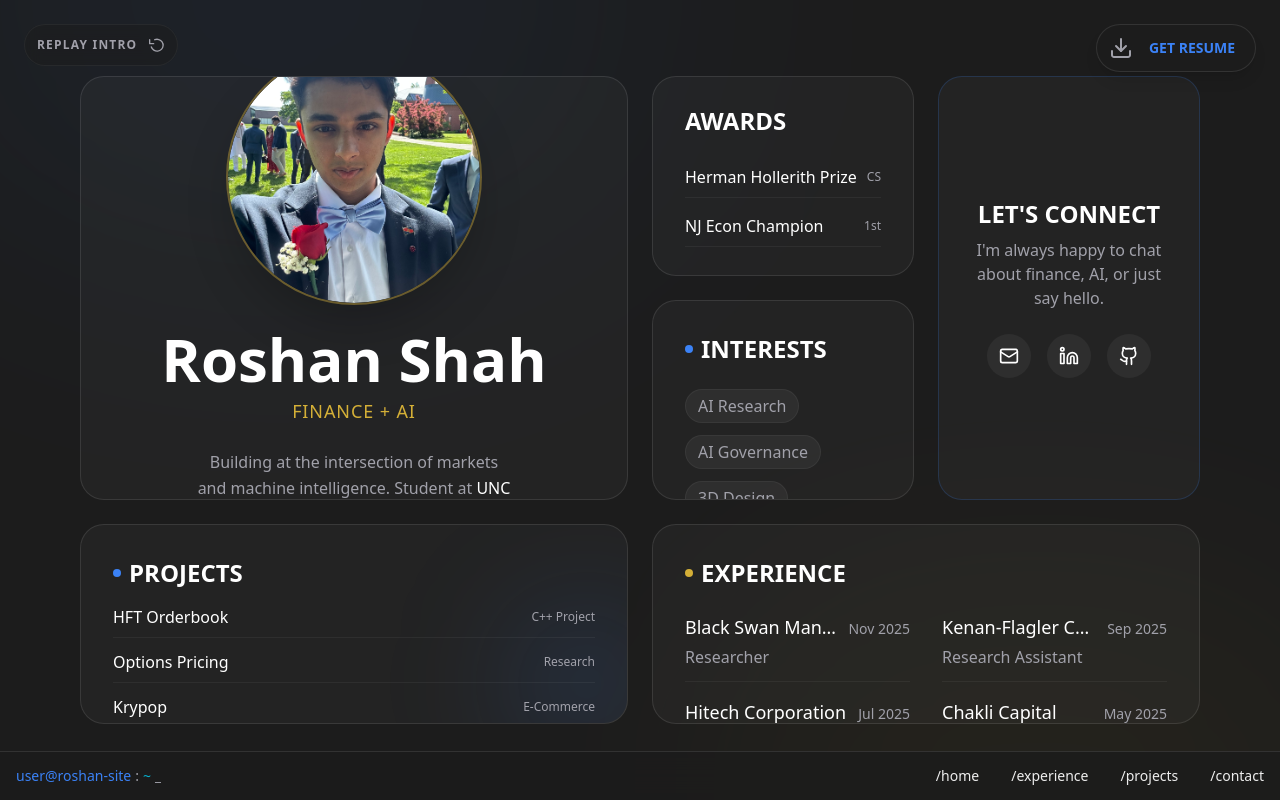
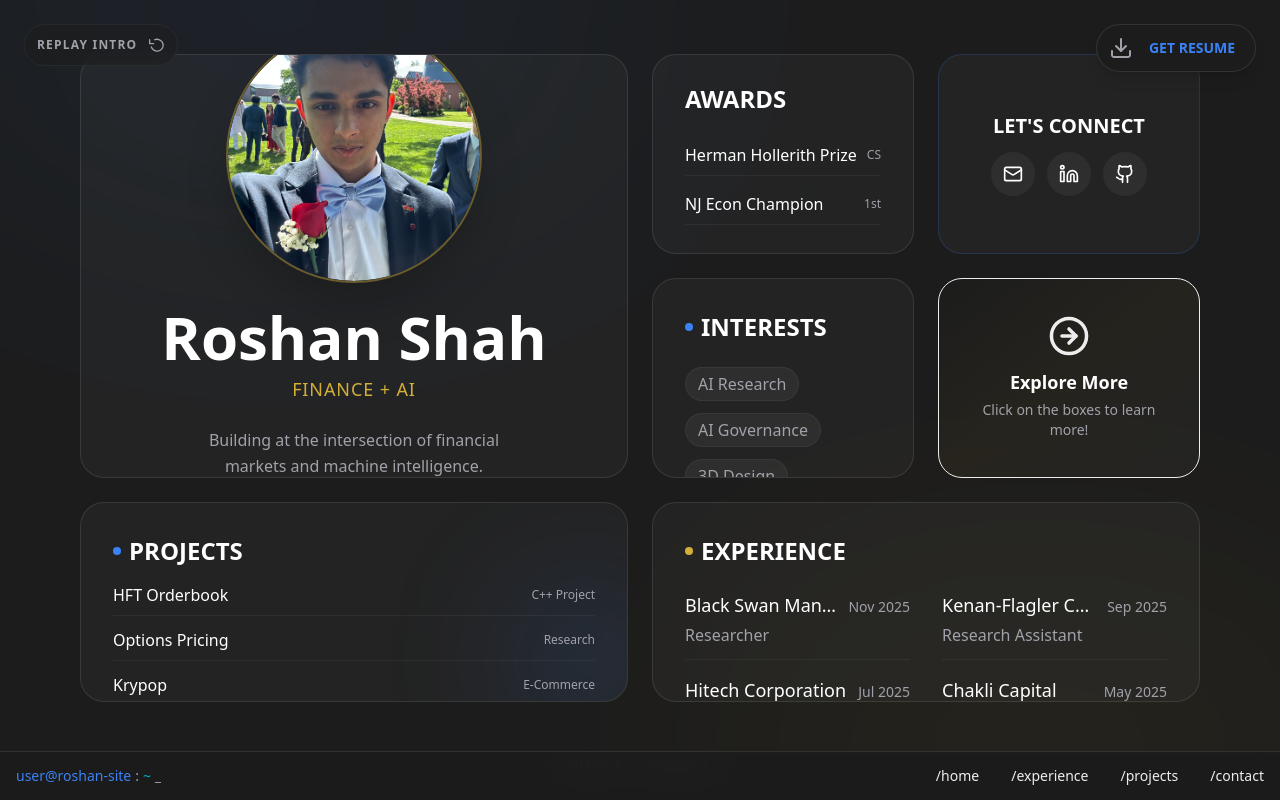
Before and after one commit to roshanshah11/personalwebsite, a Next.js app: page / in a window 1280 px wide. Built offline with nearby package versions, Linux system fonts and the light colour scheme.

Commit message:
more changes

```diff
--- a/src/app/awards/page.tsx
+++ b/src/app/awards/page.tsx
@@ -49,7 +49,7 @@ export default function AwardsPage() {
                                         The Lawrenceville School
                                     </div>
                                     <div className="col-span-2 mb-4 md:mb-0 font-mono text-sm text-text-muted">
-                                        May 2024
+                                        May 2025
                                     </div>
                                     <div className="col-span-4 text-text-main text-sm leading-relaxed">
                                         Awarded to the student who exhibits the most creativity, ingenuity, or entrepreneurial flair in the application of computer science. Recognized for building a Transcript analysis tool used by dean of students for student analysis and insight.
@@ -134,7 +134,7 @@ export default function AwardsPage() {
                                         The Lawrenceville School
                                     </div>
                                     <div className="col-span-2 mb-4 md:mb-0 font-mono text-sm text-text-muted">
-                                        May 2024
+                                        May 2025
                                     </div>
                                     <div className="col-span-4 text-text-main text-sm leading-relaxed">
                                         Top 10% of graduating class. Recognized for academic excellence across all disciplines (GPA 3.92/4.00).
@@ -151,7 +151,7 @@ export default function AwardsPage() {
                                         Federal Reserve Bank
                                     </div>
                                     <div className="col-span-2 mb-4 md:mb-0 font-mono text-sm text-text-muted">
-                                        May 2024
+                                        May 2025
                                     </div>
                                     <div className="col-span-4 text-text-main text-sm leading-relaxed">
                                         Selected as one of the top 12 teams nationally in the High School Fed Challenge. Research published highlighting excellence in monetary policy.
--- a/src/app/page.tsx
+++ b/src/app/page.tsx
@@ -86,6 +86,16 @@ export default function Home() {
         </button>
 
       </main>
+
+      {/* Bottom Navigation */}
+      <footer className="pb-6 flex justify-center">
+        <a
+          href="/awards"
+          className="text-sm font-mono text-text-muted hover:text-primary transition-colors tracking-widest"
+        >
+          [ VIEW ALL AWARDS ]
+        </a>
+      </footer>
     </div>
   );
 }
--- a/src/components/HomeGrid.tsx
+++ b/src/components/HomeGrid.tsx
@@ -1,5 +1,6 @@
 import React from 'react';
 import { motion, Variants } from 'framer-motion';
+import Link from 'next/link';
 import ProfileCard from './ProfileCard';
 import ExperienceCard from './ExperienceCard';
 import ProjectsCard from './ProjectsCard';
@@ -50,21 +51,20 @@ const HomeGrid = () => {
                 <AwardsCard />
             </motion.div>
 
-            {/* Connect - Tall Right (1x2) */}
-            <motion.div variants={item} className="md:col-span-1 md:row-span-2">
+            {/* Connect - Contact Info (1x1) */}
+            <motion.div variants={item} className="md:col-span-1 md:row-span-1">
                 <motion.div
-                    className="h-full w-full p-8 rounded-3xl bg-white/[0.03] border border-primary/20 flex flex-col justify-center items-center relative overflow-hidden group hover:border-accent-gold/50 transition-colors"
+                    className="h-full w-full p-6 rounded-3xl bg-white/[0.03] border border-primary/20 flex flex-col justify-center items-center relative overflow-hidden group hover:border-accent-gold/50 transition-colors cursor-pointer"
                     whileHover={{ scale: 1.02 }}
                     transition={{ type: "spring", stiffness: 200, damping: 20 }}
                 >
+                    <Link href="/contact" className="absolute inset-0 z-0" aria-label="Contact Page" />
+
                     {/* Background Gradient */}
-                    <div className="absolute inset-0 bg-gradient-to-br from-primary/20 via-accent-gold/10 to-transparent opacity-0 group-hover:opacity-100 transition-opacity duration-500" />
+                    <div className="absolute inset-0 bg-gradient-to-br from-primary/20 via-accent-gold/10 to-transparent opacity-0 group-hover:opacity-100 transition-opacity duration-500 pointer-events-none" />
 
-                    <h2 className="text-2xl font-bold text-white mb-2 relative z-10 text-center">LET'S CONNECT</h2>
-                    <p className="text-text-muted text-base text-center mb-6 max-w-xs relative z-10">
-                        I'm always happy to chat about finance, AI, or just say hello.
-                    </p>
-                    <div className="flex flex-row gap-4 relative z-10">
+                    <h2 className="text-xl font-bold text-white mb-3 relative z-10 text-center pointer-events-none">LET'S CONNECT</h2>
+                    <div className="flex flex-row gap-3 relative z-20" onClick={(e) => e.stopPropagation()}>
                         <a href="mailto:roshah@unc.edu" className="p-3 rounded-full bg-white/5 hover:bg-white/10 transition-colors text-white hover:scale-110 duration-300 flex items-center justify-center">
                             <svg width="20" height="20" viewBox="0 0 24 24" fill="none" stroke="currentColor" strokeWidth="2" strokeLinecap="round" strokeLinejoin="round"><rect x="2" y="4" width="20" height="16" rx="2" /><path d="m22 7-8.97 5.7a1.94 1.94 0 0 1-2.06 0L2 7" /></svg>
                         </a>
@@ -81,6 +81,42 @@ const HomeGrid = () => {
             {/* Interests - Middle Middle (1x1) */}
             <motion.div variants={item} className="md:col-span-1 md:row-span-1">
                 <InterestsCard />
+            </motion.div>
+
+            {/* Call to Action - Explore More (1x1) */}
+            <motion.div variants={item} className="md:col-span-1 md:row-span-1">
+                <motion.div
+                    className="h-full w-full p-6 rounded-3xl bg-gradient-to-br from-accent-blue/10 via-accent-gold/5 to-white/[0.03] border border-accent-blue/30 flex flex-col justify-center items-center relative overflow-hidden group hover:border-accent-blue/60 transition-colors cursor-pointer"
+                    whileHover={{ scale: 1.02 }}
+                    transition={{ type: "spring", stiffness: 200, damping: 20 }}
+                >
+                    {/* Animated Background */}
+                    <div className="absolute inset-0 bg-gradient-to-tr from-accent-blue/20 via-accent-gold/10 to-transparent opacity-0 group-hover:opacity-100 transition-opacity duration-500" />
+
+                    {/* Pulsing Icon */}
+                    <motion.div
+                        className="mb-3 relative z-10"
+                        animate={{
+                            scale: [1, 1.1, 1],
+                        }}
+                        transition={{
+                            duration: 2,
+                            repeat: Infinity,
+                            ease: "easeInOut"
+                        }}
+                    >
+                        <svg width="40" height="40" viewBox="0 0 24 24" fill="none" stroke="currentColor" strokeWidth="2" strokeLinecap="round" strokeLinejoin="round" className="text-accent-blue">
+                            <circle cx="12" cy="12" r="10" />
+                            <polyline points="12 16 16 12 12 8" />
+                            <line x1="8" y1="12" x2="16" y2="12" />
+                        </svg>
+                    </motion.div>
+
+                    <h3 className="text-lg font-bold text-white text-center relative z-10 mb-1">Explore More</h3>
+                    <p className="text-sm text-text-muted text-center relative z-10">
+                        Click on the boxes to learn more!
+                    </p>
+                </motion.div>
             </motion.div>
 
             {/* Bottom Row */}
--- a/src/components/ProfileCard.tsx
+++ b/src/components/ProfileCard.tsx
@@ -27,8 +27,9 @@ const ProfileCard = () => {
             </p>
 
             <p className="text-text-muted text-base leading-relaxed max-w-xs relative z-10">
-                Building at the intersection of markets and machine intelligence.
-                Student at <span className="text-white">UNC Chapel Hill</span>.
+                Building at the intersection of financial markets and machine intelligence.
+                <br />
+                <span className="text-white">Student at UNC Chapel Hill</span>.
             </p>
         </motion.div>
     );
```
Also changed, not shown: src/components/IntroAnimation.tsx (+45 -24 lines).
